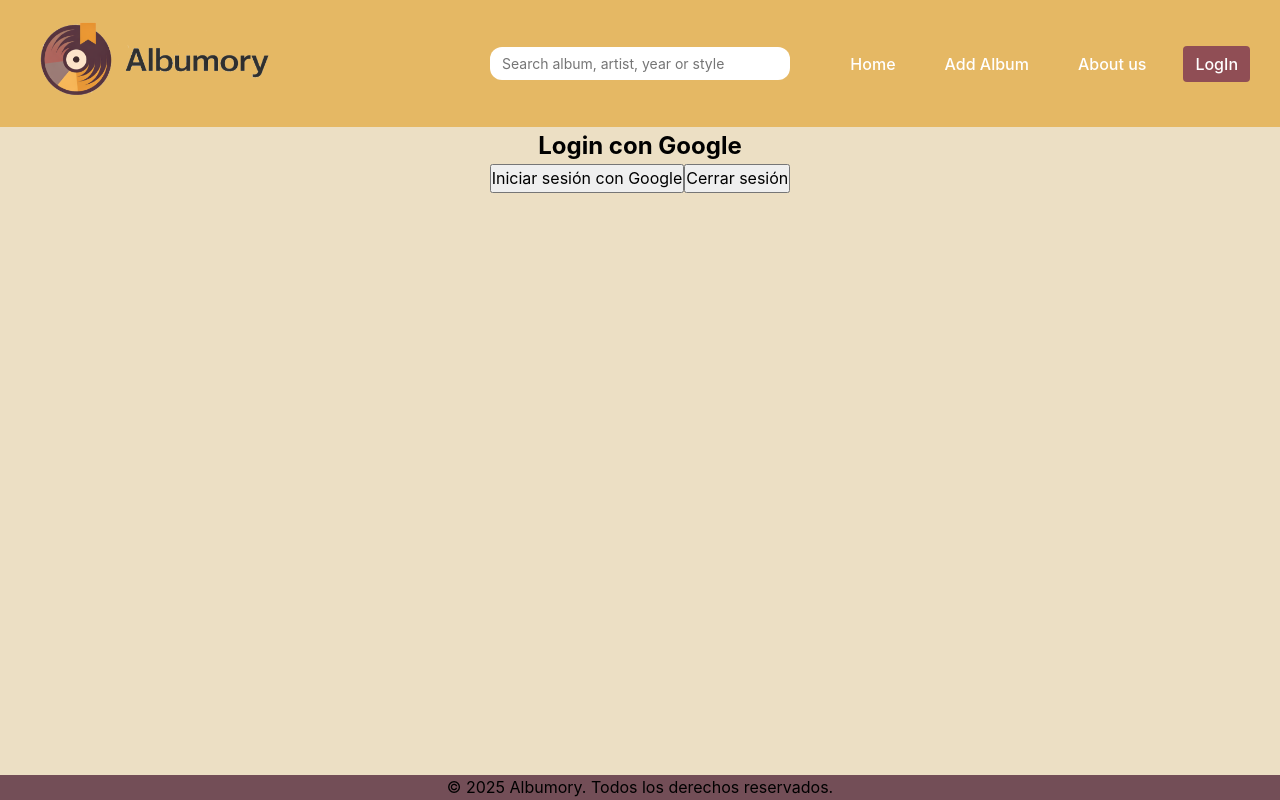
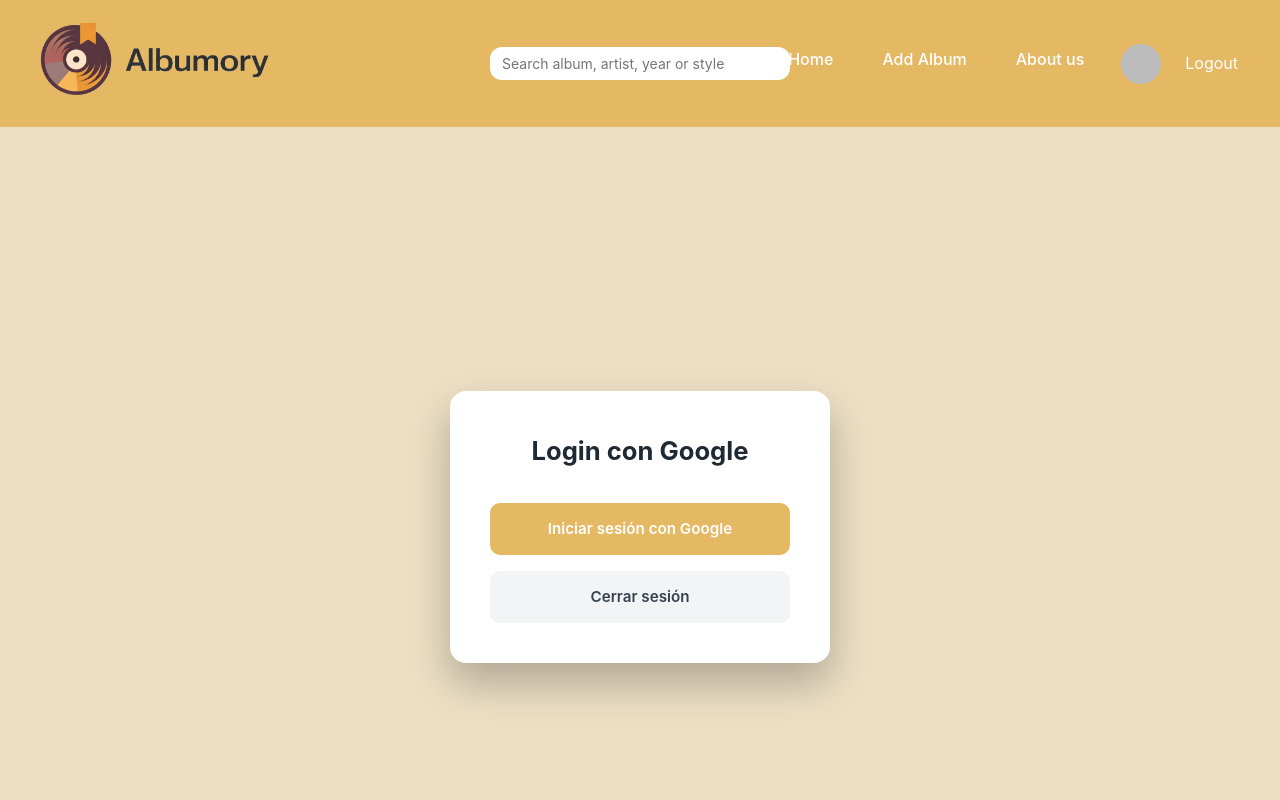
Before and after one commit to Music-App-Developers/react-music-app, a React (Vite) app: page /login in a window 1280 px wide. Shown: the top 800 px of the page. Built offline with nearby package versions, Linux system fonts and the light colour scheme; no server answers; sample sign-in values are in the browser's storage.

Commit message:
add csslog Out button to Navbar. fix Add album to NavBar

```diff
--- /dev/null
+++ b/src/components/LogIn.css
@@ -0,0 +1,76 @@
+
+* {
+  box-sizing: border-box;
+  margin: 0;
+  padding: 0;
+  font-family: "Inter", system-ui, sans-serif;
+}
+
+body {
+  background: linear-gradient(135deg, #0f2027, #203a43, #2c5364);
+}
+
+.login-container {
+  min-height: 100vh;
+  display: flex;
+  align-items: center;
+  justify-content: center;
+}
+
+.login-card {
+  background: #ffffff;
+  padding: 2.5rem;
+  border-radius: 16px;
+  width: 100%;
+  max-width: 380px;
+  box-shadow: 0 20px 40px rgba(0, 0, 0, 0.25);
+  text-align: center;
+}
+
+.login-card h2 {
+  font-size: 1.6rem;
+  margin-bottom: 2rem;
+  color: #1f2933;
+}
+
+.login-card button {
+  width: 100%;
+  padding: 0.9rem 1rem;
+  border-radius: 10px;
+  border: none;
+  font-size: 0.95rem;
+  font-weight: 600;
+  cursor: pointer;
+  transition: all 0.25s ease;
+}
+
+.login-card button:first-of-type {
+  background: #E5B864;
+  color: #fff;
+  margin-bottom: 1rem;
+}
+
+.login-card button:first-of-type:hover {
+  background: #734E57;
+  transform: translateY(-2px);
+}
+
+.login-card button:last-of-type {
+  background: #f3f4f6;
+  color: #374151;
+}
+
+.login-card button:last-of-type:hover {
+  background: #e5e7eb;
+  transform: translateY(-2px);
+}
+
+@media (max-width: 480px) {
+  .login-card {
+    padding: 2rem 1.5rem;
+  }
+
+  .login-card h2 {
+    font-size: 1.4rem;
+  }
+}
--- a/src/components/LogIn.jsx
+++ b/src/components/LogIn.jsx
@@ -2,6 +2,7 @@ import { signInWithPopup, signOut, onAuthStateChanged } from "firebase/auth";
 import { useEffect } from "react";
 import { auth, googleProvider } from "./firebase";
 import { useNavigate } from "react-router-dom";
+import "./LogIn.css"
 
 function LogIn() {
   const navigate = useNavigate();
@@ -34,8 +35,10 @@ function LogIn() {
   }, []);
 
   return (
-    <div>
+    <div className="login-container">
+  <div className="login-card">
     <h2>Login con Google</h2>
+
     <button onClick={loginWithGoogle}>
       Iniciar sesión con Google
     </button>
@@ -44,6 +47,7 @@ function LogIn() {
       Cerrar sesión
     </button>
   </div>
+</div>
   );
 }
 
--- a/src/pages/NavBar.css
+++ b/src/pages/NavBar.css
@@ -89,6 +89,34 @@
     transform: rotate(-45deg) translate(5px, -5px);
 }
 
+.user-menu {
+  display: flex;
+  align-items: center;
+  gap: 12px;
+}
+
+.avatar {
+  width: 40px;
+  height: 40px;
+  border-radius: 50%;
+}
+
+.logout-btn {
+  background: none;
+  border: none;
+  color: #ffffff;
+  font-size: 16px;
+  padding: 8px 12px;
+  cursor: pointer;
+  transition: background 0.3s;
+}
+
+.logout-btn:hover {
+  background-color: #734E57;
+  border-radius: 4px;
+}
+
+
 @media screen and (max-width: 1000px) {
 
     .navbar {
--- a/src/pages/NavBar.jsx
+++ b/src/pages/NavBar.jsx
@@ -3,10 +3,16 @@ import { NavLink } from "react-router-dom"
 import logo from "../images/albumory-logo.png"
 import "./NavBar.css"
 import { useAuth } from "../contexts/AuthContext"
+import { signOut } from "firebase/auth"; // Importa signOut
+import { auth } from "../components/firebase"; // Asegúrate de que la ruta a firebase sea correcta
 
 function NavBar({ search, setSearch }) {
     const [menuOpen, setMenuOpen] = useState(false)
     const { user } = useAuth();
+
+    const handleLogout = async () => {
+        await signOut(auth);
+    };
 
     return (
         <nav className="navbar">
@@ -22,9 +28,18 @@ function NavBar({ search, setSearch }) {
 
             <ul className={`menu ${menuOpen ? 'open' : ''}`}>
                 <li><NavLink to="/" onClick={() => setMenuOpen(false)}>Home</NavLink></li>
-                {user && <li><NavLink to="/newalbum" onClick={() => setMenuOpen(false)}>Add Album</NavLink></li>}
+                <li><NavLink to={user ? "/newalbum" : "/login"} onClick={() => setMenuOpen(false)}>Add Album</NavLink></li>
                 <li><NavLink to="/acercade" onClick={() => setMenuOpen(false)}>About us</NavLink></li>
-                <li><NavLink to="/login" onClick={() => setMenuOpen(false)}>LogIn</NavLink></li>
+                {user ? (
+                    <li className="user-menu">
+                        <img src={user.photoURL} alt="Avatar" className="avatar" />
+                        <button className="logout-btn" onClick={handleLogout}>
+                            Logout
+                        </button>
+                    </li>
+                ) : (
+                    <li><NavLink to="/login" onClick={() => setMenuOpen(false)}>LogIn</NavLink></li>
+                )}
             </ul>
 
             <div
```
Lines whose indentation alone changed are shown as unchanged.
